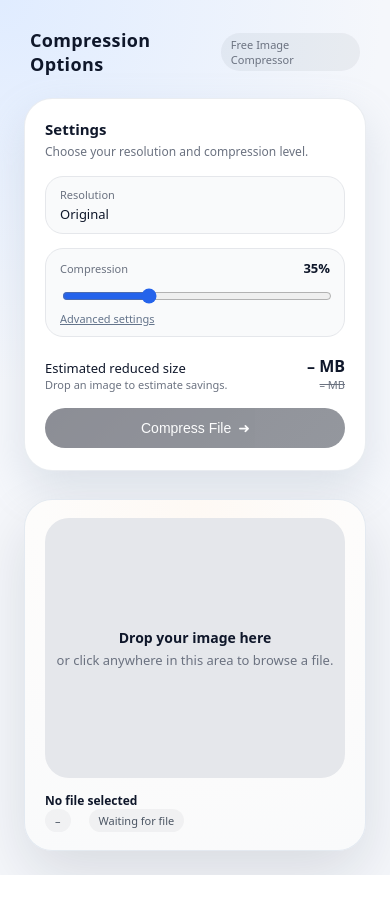
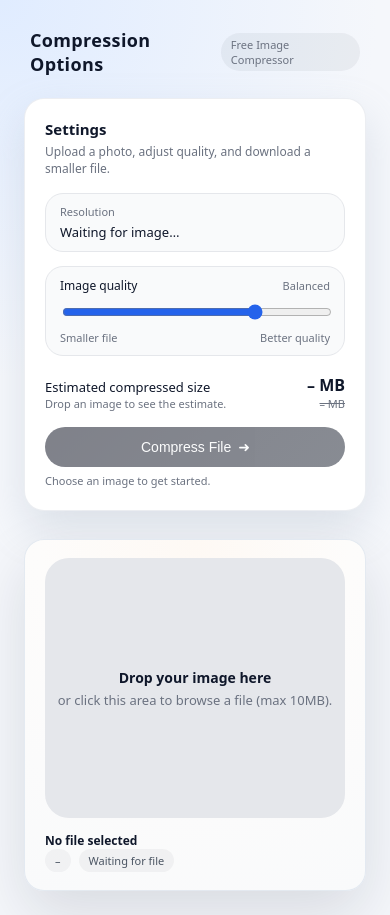
Before and after one commit to kimdesignn/free-image-compressor, a plain HTML site: page index.html in a window 390 px wide. Before the commit the page ends 875 px from the top, so only its background shows below. Drawn offline with Linux system fonts and the light colour scheme.

Commit message:
Update index.html

```diff
--- a/index.html
+++ b/index.html
@@ -19,6 +19,7 @@
         --shadow-soft: 0 24px 60px rgba(15, 23, 42, 0.12);
         --radius-xl: 28px;
         --radius-lg: 22px;
+        --accent-blue: #2563eb;
       }
 
       *,
@@ -32,7 +33,7 @@
         min-height: 100vh;
         font-family: system-ui, -apple-system, BlinkMacSystemFont, "SF Pro Text",
           sans-serif;
-        background: radial-gradient(circle at top left, #e0ecff 0, #f5f7fb 40%, #f5f7fb 100%);
+        background: radial-gradient(circle at top left, #e0ecff 0, #f5f7fb 38%, #f5f7fb 100%);
         color: var(--text-main);
         display: flex;
         justify-content: center;
@@ -43,7 +44,6 @@
       .shell {
         width: 100%;
         max-width: 1120px;
-        background: transparent;
       }
 
       .title-row {
@@ -86,7 +86,7 @@
       .panel {
         background: var(--card);
         border-radius: var(--radius-xl);
-        border: 1px solid rgba(148, 163, 184, 0.2);
+        border: 1px solid rgba(148, 163, 184, 0.18);
         padding: 20px 20px 22px;
         box-shadow: 0 18px 40px rgba(148, 163, 184, 0.25);
       }
@@ -111,7 +111,7 @@
         margin-bottom: 14px;
         display: flex;
         flex-direction: column;
-        gap: 3px;
+        gap: 4px;
       }
 
       .field-label {
@@ -124,36 +124,34 @@
         font-weight: 500;
       }
 
-      .slider-row {
+      .slider-label-row {
         display: flex;
         justify-content: space-between;
-        align-items: center;
-        margin-bottom: 6px;
+        align-items: baseline;
+        margin-bottom: 4px;
       }
 
-      .slider-row span {
+      .slider-main-label {
+        font-size: 12px;
+        font-weight: 500;
+      }
+
+      .slider-badge {
         font-size: 11px;
         color: var(--text-muted);
       }
 
-      .slider-row strong {
-        font-size: 13px;
+      input[type="range"] {
+        width: 100%;
+        accent-color: var(--accent-blue);
       }
 
-      input[type="range"] {
-        width: 100%;
-        accent-color: #2563eb;
-      }
-
-      .hint-link {
-        margin-top: 2px;
+      .slider-caption-row {
+        display: flex;
+        justify-content: space-between;
+        margin-top: 4px;
         font-size: 11px;
-        color: #64748b;
-      }
-
-      .hint-link span {
-        text-decoration: underline;
-        cursor: default;
+        color: var(--text-muted);
       }
 
       .summary {
@@ -203,10 +201,16 @@
         gap: 6px;
         cursor: pointer;
         box-shadow: 0 18px 40px rgba(15, 23, 42, 0.5);
+        transition: transform 0.05s ease, box-shadow 0.05s ease, opacity 0.1s ease;
+      }
+
+      .primary-btn:not(:disabled):active {
+        transform: translateY(1px);
+        box-shadow: 0 8px 24px rgba(15, 23, 42, 0.4);
       }
 
       .primary-btn:disabled {
-        opacity: 0.45;
+        opacity: 0.5;
         cursor: not-allowed;
         box-shadow: none;
       }
@@ -214,6 +218,12 @@
       .primary-btn-arrow {
         font-size: 14px;
         transform: translateX(1px);
+      }
+
+      .status-text {
+        margin-top: 6px;
+        font-size: 11px;
+        color: var(--text-muted);
       }
 
       /* Right preview card */
@@ -238,12 +248,20 @@
         display: flex;
         align-items: center;
         justify-content: center;
+        border: 2px dashed transparent;
+        transition: border-color 0.12s ease, background-color 0.12s ease;
+      }
+
+      .preview-frame.drag-over {
+        border-color: var(--accent-blue);
+        background-color: rgba(191, 219, 254, 0.3);
       }
 
       .preview-placeholder {
         text-align: center;
         color: var(--text-muted);
         font-size: 13px;
+        pointer-events: none;
       }
 
       .preview-placeholder strong {
@@ -265,6 +283,7 @@
         align-items: center;
         font-size: 11px;
         color: var(--text-muted);
+        gap: 12px;
       }
 
       .preview-bar strong {
@@ -274,7 +293,8 @@
 
       .preview-meta {
         display: flex;
-        gap: 18px;
+        flex-wrap: wrap;
+        gap: 8px;
       }
 
       .preview-tag {
@@ -287,6 +307,13 @@
 
       .hidden {
         display: none !important;
+      }
+
+      @media (max-width: 600px) {
+        .panel,
+        .preview-card {
+          border-radius: 20px;
+        }
       }
     </style>
   </head>
@@ -301,28 +328,29 @@
         <!-- LEFT: controls -->
         <section class="panel" aria-label="Compression settings">
           <h2>Settings</h2>
-          <p class="panel-sub">Choose your resolution and compression level.</p>
+          <p class="panel-sub">Upload a photo, adjust quality, and download a smaller file.</p>
 
           <div class="field">
             <div class="field-label">Resolution</div>
-            <div class="field-value" id="resolution-label">Original</div>
+            <div class="field-value" id="resolution-label">Waiting for image…</div>
           </div>
 
           <div class="field">
-            <div class="slider-row">
-              <span>Compression</span>
-              <strong id="compression-percent">35%</strong>
+            <div class="slider-label-row">
+              <div class="slider-main-label">Image quality</div>
+              <div class="slider-badge" id="quality-label">Balanced</div>
             </div>
-            <input id="quality" type="range" min="10" max="90" value="35" />
-            <div class="hint-link">
-              <span>Advanced settings</span>
+            <input id="quality" type="range" min="40" max="95" value="80" />
+            <div class="slider-caption-row">
+              <span>Smaller file</span>
+              <span>Better quality</span>
             </div>
           </div>
 
           <div class="summary">
             <div>
-              <div class="summary-main">Estimated reduced size</div>
-              <div id="summary-note">Drop an image to estimate savings.</div>
+              <div class="summary-main">Estimated compressed size</div>
+              <div id="summary-note">Drop an image to see the estimate.</div>
             </div>
             <div class="summary-nums">
               <strong id="size-estimate">– MB</strong>
@@ -331,17 +359,17 @@
           </div>
 
           <button id="compress-btn" class="primary-btn" disabled>
-            <span>Compress File</span>
+            <span id="compress-btn-label">Compress File</span>
             <span class="primary-btn-arrow">➜</span>
           </button>
+          <div id="status-text" class="status-text">
+            Choose an image to get started.
+          </div>
         </section>
 
         <!-- RIGHT: preview -->
-        <section class="preview-card" aria-label="Preview">
-          <div
-            class="preview-frame"
-            id="drop-zone"
-          >
+        <section class="preview-card" aria-label="Preview and drop zone">
+          <div class="preview-frame" id="drop-zone">
             <input
               id="file-input"
               type="file"
@@ -350,7 +378,7 @@
             />
             <div id="placeholder" class="preview-placeholder">
               <strong>Drop your image here</strong>
-              <span>or click anywhere in this area to browse a file.</span>
+              <span>or click this area to browse a file (max 10MB).</span>
             </div>
             <canvas id="preview-canvas" class="hidden"></canvas>
           </div>
@@ -389,12 +417,14 @@
         const resolutionLabel = document.getElementById("resolution-label");
 
         const qualityInput = document.getElementById("quality");
-        const compressionPercent = document.getElementById("compression-percent");
+        const qualityLabel = document.getElementById("quality-label");
         const summaryNote = document.getElementById("summary-note");
         const sizeEstimate = document.getElementById("size-estimate");
         const sizeOriginal = document.getElementById("size-original");
 
         const compressBtn = document.getElementById("compress-btn");
+        const compressBtnLabel = document.getElementById("compress-btn-label");
+        const statusText = document.getElementById("status-text");
 
         const statsOriginal = document.getElementById("stats-original");
         const statsCompressed = document.getElementById("stats-compressed");
@@ -406,17 +436,35 @@
           return (bytes / (1024 * 1024)).toFixed(2) + " MB";
         }
 
-        function updateCompressionLabel() {
-          compressionPercent.textContent = qualityInput.value + "%";
+        function describeQuality(value) {
+          const v = Number(value);
+          if (v <= 55) return "Smaller file";
+          if (v <= 80) return "Balanced";
+          return "High quality";
+        }
+
+        function updateQualityLabelAndEstimate() {
+          qualityLabel.textContent = describeQuality(qualityInput.value);
+
           if (!currentFile) return;
-          const q = Number(qualityInput.value) / 100;
+          const q = Number(qualityInput.value) / 100; // JPEG quality
           const estimated = Math.max(currentFile.size * q, currentFile.size * 0.05);
           sizeEstimate.textContent = formatMB(estimated);
           sizeOriginal.textContent = formatMB(currentFile.size);
-          summaryNote.textContent = "Approximate result based on quality setting.";
+          summaryNote.textContent =
+            "Approximate size based on quality setting. Higher quality = larger file.";
         }
 
-        qualityInput.addEventListener("input", updateCompressionLabel);
+        qualityInput.addEventListener("input", updateQualityLabelAndEstimate);
+
+        function resetStats() {
+          [statsOriginal, statsCompressed, statsSaved].forEach((e) =>
+            e.classList.add("hidden")
+          );
+          sizeEstimate.textContent = "– MB";
+          sizeOriginal.textContent = "– MB";
+          summaryNote.textContent = "Drop an image to see the estimate.";
+        }
 
         function setFile(file) {
           currentFile = file;
@@ -427,12 +475,9 @@
             canvas.classList.add("hidden");
             placeholder.classList.remove("hidden");
             compressBtn.disabled = true;
-            sizeEstimate.textContent = "– MB";
-            sizeOriginal.textContent = "– MB";
-            summaryNote.textContent = "Drop an image to estimate savings.";
-            [statsOriginal, statsCompressed, statsSaved].forEach((e) =>
-              e.classList.add("hidden")
-            );
+            resolutionLabel.textContent = "Waiting for image…";
+            resetStats();
+            statusText.textContent = "Choose an image to get started.";
             return;
           }
 
@@ -447,6 +492,7 @@
           fileStatusEl.textContent = "Ready to compress";
           sizeOriginal.textContent = formatMB(file.size);
           compressBtn.disabled = false;
+          statusText.textContent = "Adjust quality, then click “Compress File”.";
 
           const reader = new FileReader();
           reader.onload = (e) => {
@@ -464,17 +510,15 @@
 
               resolutionLabel.textContent =
                 Math.round(img.width) + " × " + Math.round(img.height);
-              updateCompressionLabel();
+              updateQualityLabelAndEstimate();
+              resetStats();
             };
             img.src = e.target.result;
           };
           reader.readAsDataURL(file);
-
-          [statsOriginal, statsCompressed, statsSaved].forEach((e) =>
-            e.classList.add("hidden")
-          );
         }
 
+        // Drag-and-drop handling with visual feedback
         dropZone.addEventListener("click", () => fileInput.click());
         fileInput.addEventListener("change", (e) => {
           const f = e.target.files[0];
@@ -483,15 +527,28 @@
 
         dropZone.addEventListener("dragover", (e) => {
           e.preventDefault();
+          dropZone.classList.add("drag-over");
         });
+
+        ["dragleave", "dragend"].forEach((evt) => {
+          dropZone.addEventListener(evt, () => {
+            dropZone.classList.remove("drag-over");
+          });
+        });
+
         dropZone.addEventListener("drop", (e) => {
           e.preventDefault();
+          dropZone.classList.remove("drag-over");
           const f = e.dataTransfer.files[0];
           if (f) setFile(f);
         });
 
         compressBtn.addEventListener("click", () => {
           if (!currentFile) return;
+
+          compressBtn.disabled = true;
+          compressBtnLabel.textContent = "Compressing…";
+          statusText.textContent = "Compressing your image…";
 
           const reader = new FileReader();
           reader.onload = (e) => {
@@ -513,6 +570,9 @@
                 (blob) => {
                   if (!blob) {
                     alert("Compression failed.");
+                    compressBtn.disabled = false;
+                    compressBtnLabel.textContent = "Compress File";
+                    statusText.textContent = "Something went wrong. Try again.";
                     return;
                   }
                   const originalSize = currentFile.size;
@@ -534,7 +594,7 @@
 
                   sizeEstimate.textContent = formatMB(compressedSize);
                   sizeOriginal.textContent = formatMB(originalSize);
-                  summaryNote.textContent = "Actual compressed size shown.";
+                  summaryNote.textContent = "These are the actual sizes after compression.";
 
                   const url = URL.createObjectURL(blob);
                   const a = document.createElement("a");
@@ -546,6 +606,10 @@
                   a.download = name;
                   a.click();
                   URL.revokeObjectURL(url);
+
+                  compressBtn.disabled = false;
+                  compressBtnLabel.textContent = "Compress File";
+                  statusText.textContent = "Done! You can try another image.";
                 },
                 "image/jpeg",
                 quality
@@ -556,8 +620,8 @@
           reader.readAsDataURL(currentFile);
         });
 
-        // Initialize slider label
-        updateCompressionLabel();
+        // Initialize labels
+        updateQualityLabelAndEstimate();
       })();
     </script>
   </body>
```
